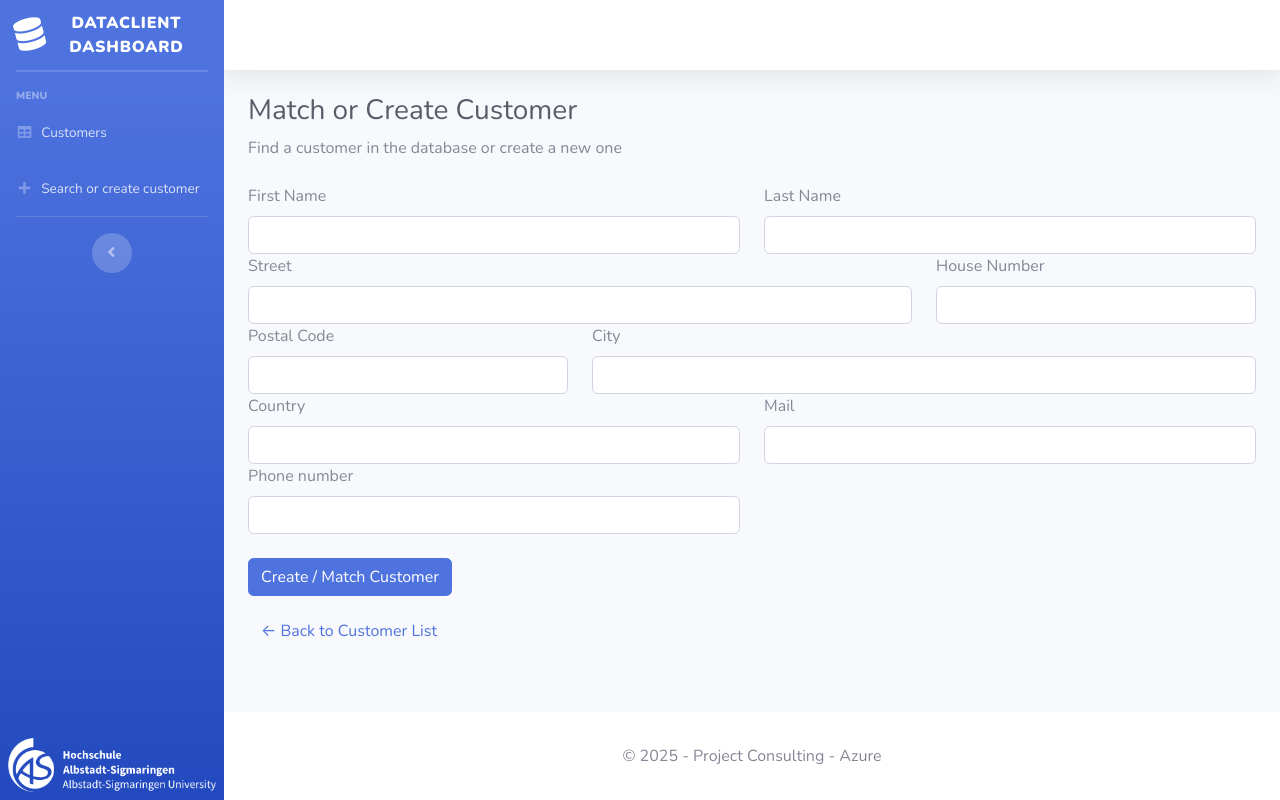
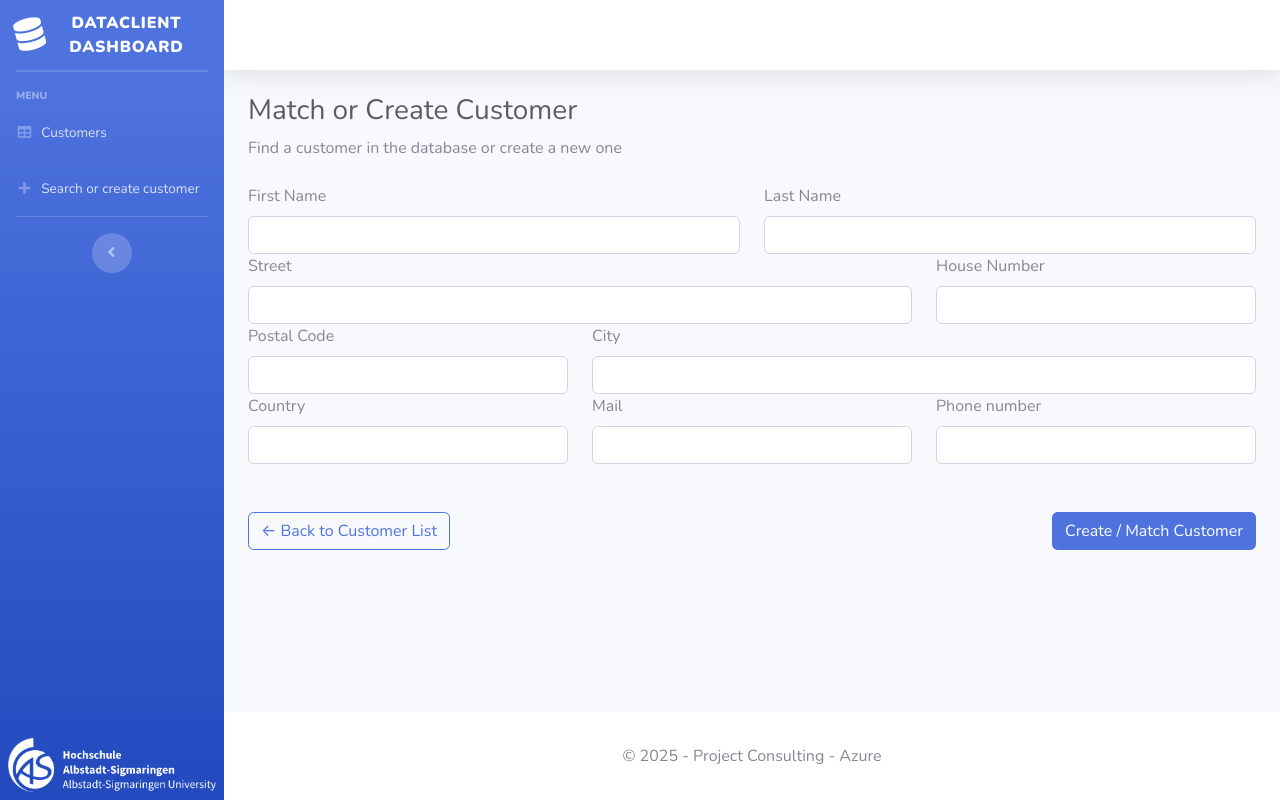
Before and after one commit to danielsaiger1/project-consulting-frontend, a Flask app: page /customer/matching in a window 1280 px wide. Run offline with Flask 3, Linux system fonts and the light colour scheme; some libraries are stand-ins or nearby versions.

Commit message:
Refactor HTML templates for improved layout and styling

```diff
--- a/templates/customer/index.html
+++ b/templates/customer/index.html
@@ -49,7 +49,7 @@
   </div>
   {% endif %}
 
-  <div class="text-center mt-4">
+  <div class="mt-5">
     <a href="/customers" class="btn btn-outline-primary">&larr; Back to Customer List</a>
   </div>
 </div>
--- a/templates/customer/matching.html
+++ b/templates/customer/matching.html
@@ -44,28 +44,30 @@
       <input type="text" class="form-control" id="City" name="City" required>
     </div>
 
-    <div class="col-md-6">
+    <div class="col-md-4">
       <label for="Country" class="form-label">Country</label>
       <input type="text" class="form-control" id="Country" name="Country" required>
     </div>
 
-    <div class="col-md-6">
+    <div class="col-md-4">
       <label for="Mail" class="form-label">Mail</label>
       <input type="email" class="form-control" id="Mail" name="Mail" required>
     </div>
 
-    <div class="col-md-6">
+    <div class="col-md-4">
       <label for="Telephone" class="form-label">Phone number</label>
       <input type="tel" class="form-control" id="Telephone" name="Telephone">
     </div>
   </div>
 
-  <button id="submit-btn" class="btn btn-primary mt-4" type="submit">
-    Create / Match Customer
-  </button>
+  <div class="mt-5 d-flex justify-content-between flex-column flex-sm-row gap-3">
+    <a class="btn btn-outline-primary" href="/customers">&larr; Back to Customer List</a>
+
+    <button id="submit-btn" class="btn btn-primary" type="submit">
+      Create / Match Customer
+    </button>
+  </div>
 </form>
-
-<a class="btn btn-link mt-3" href="/customers">&larr; Back to Customer List</a>
 
 {% if error %}
   <div class="alert alert-danger mt-4" role="alert">
```
Also changed, not shown: .github/workflows/master_project-consulting-frontend.yml.
